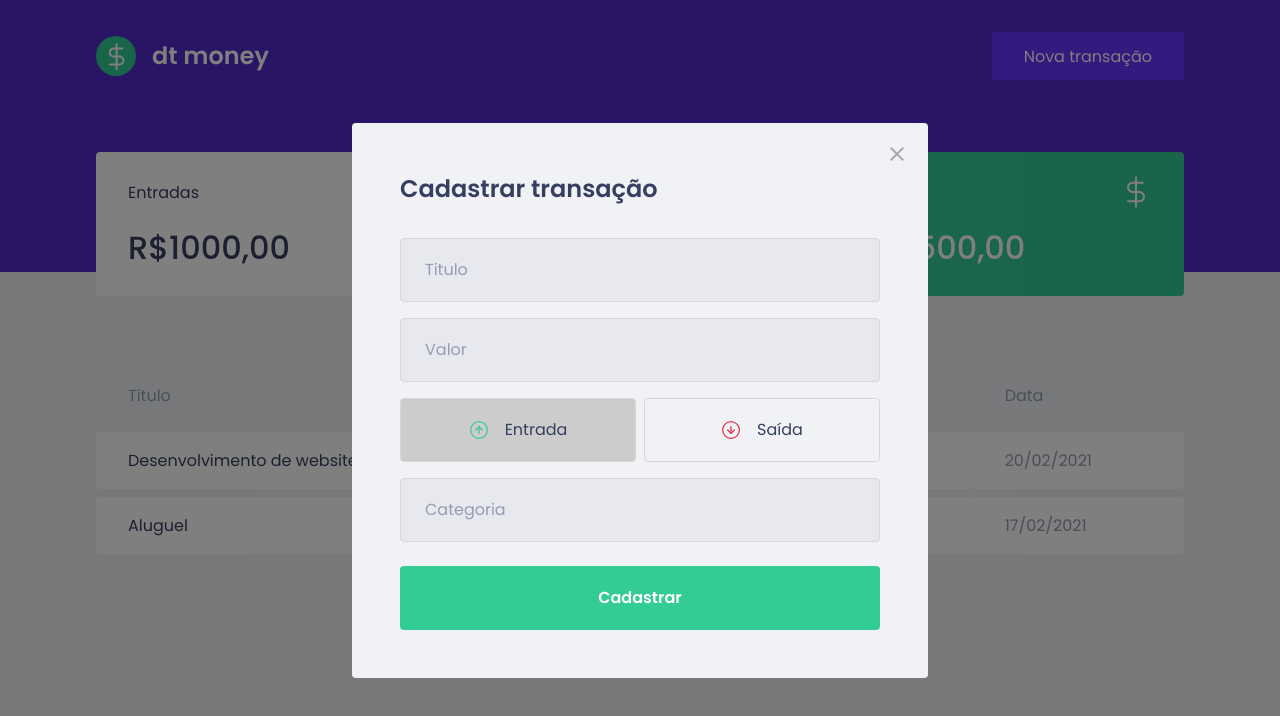
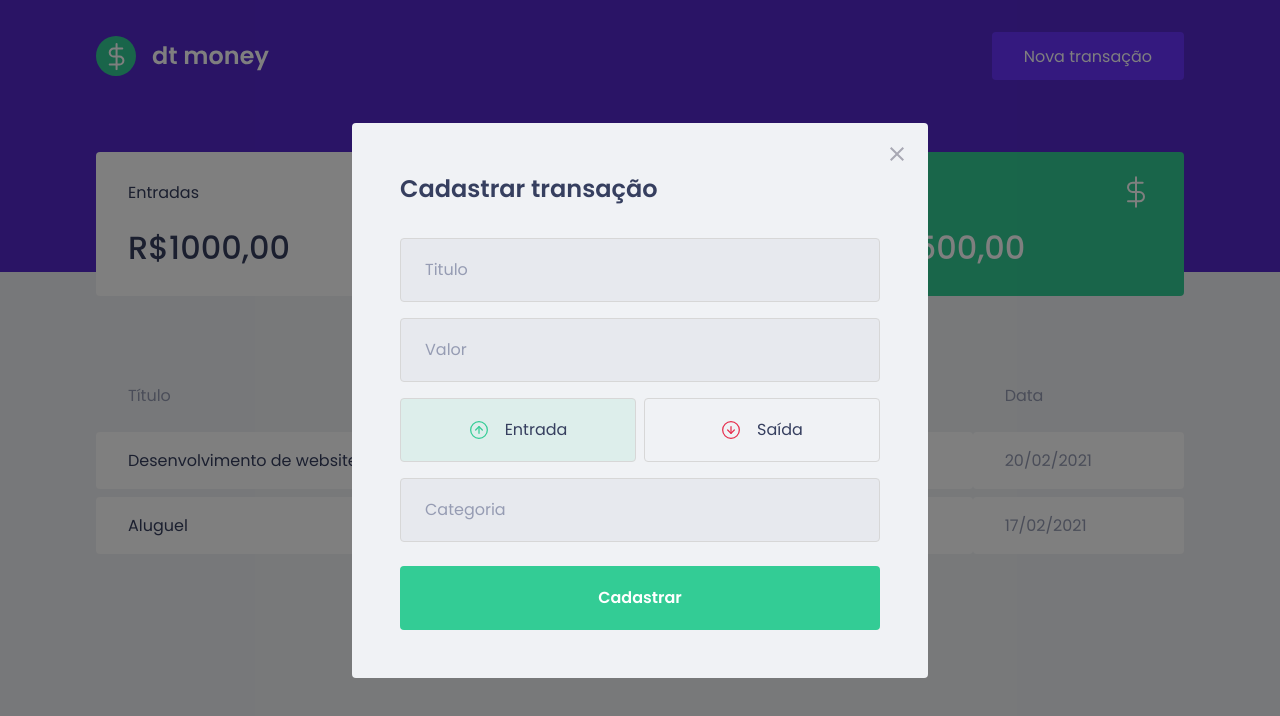
Before and after one commit to jamilzazu/dtmoney, a React (Create React App) app: page / in a window 1280 px wide. Both pictures are taken after a click on the button "Nova transação". Shown: the top 716 px of the page. Built offline with nearby package versions, Linux system fonts and the light colour scheme; no server answers; what miragejs would draw is missing.

Commit message:
feat: Estilizando cores dos botões

```diff
--- a/src/componentes/NewTransactionModal/index.tsx
+++ b/src/componentes/NewTransactionModal/index.tsx
@@ -44,6 +44,7 @@
             type="button"
             onClick={() => setType('deposit')}
             isActive={type === 'deposit'}
+            activeColor="green"
           >
             <img src={incomeImg} alt="Entrada" />
             <span>Entrada</span>
@@ -53,6 +54,7 @@
             type="button"
             onClick={() => setType('withdraw')}
             isActive={type === 'withdraw'}
+            activeColor="red"
           >
             <img src={outcomeImg} alt="Saída" />
             <span>Saída</span>
--- a/src/componentes/NewTransactionModal/styles.ts
+++ b/src/componentes/NewTransactionModal/styles.ts
@@ -1,5 +1,5 @@
 import styled from 'styled-components';
-import { darken } from 'polished';
+import { darken, transparentize } from 'polished';
 export const Container = styled.form`
 
   h2 {
@@ -60,6 +60,11 @@
 
 interface RadioBoxProps {
   isActive: boolean;
+  activeColor: 'green' | 'red';
+}
+const color = {
+  green: '#33CC95',
+  red: '#E52E4D',
 }
 
 export const RadioBox = styled.button<RadioBoxProps>`
@@ -68,7 +73,10 @@
     border: 1px solid #D7D7D7;
     border-radius: 0.25rem;
 
-    background: ${(props) => props.isActive ? '#CCC' : 'transparent'};
+    background: ${(props) => props.isActive
+    ? transparentize(0.9, color[props.activeColor])
+    : 'transparent'
+  };
 
     display:flex;
     align-items: center;
```
